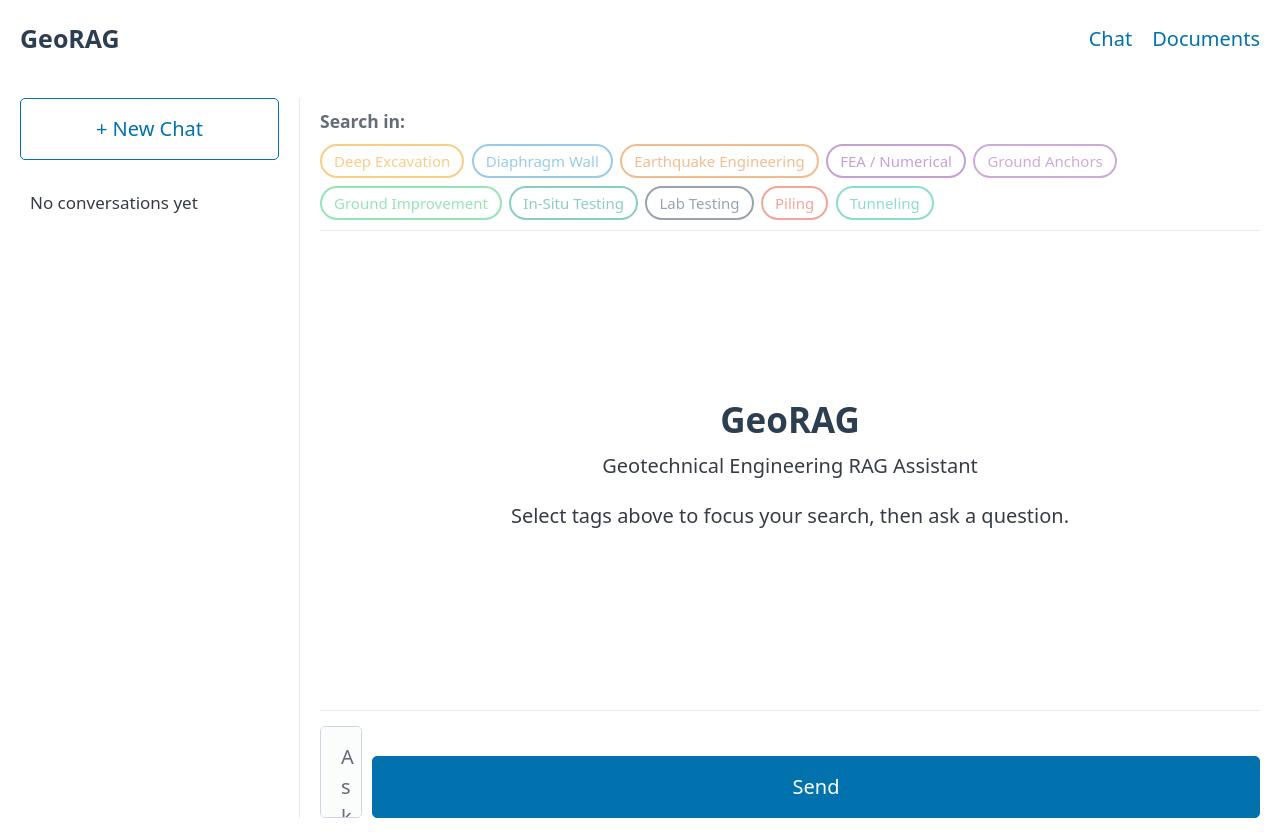
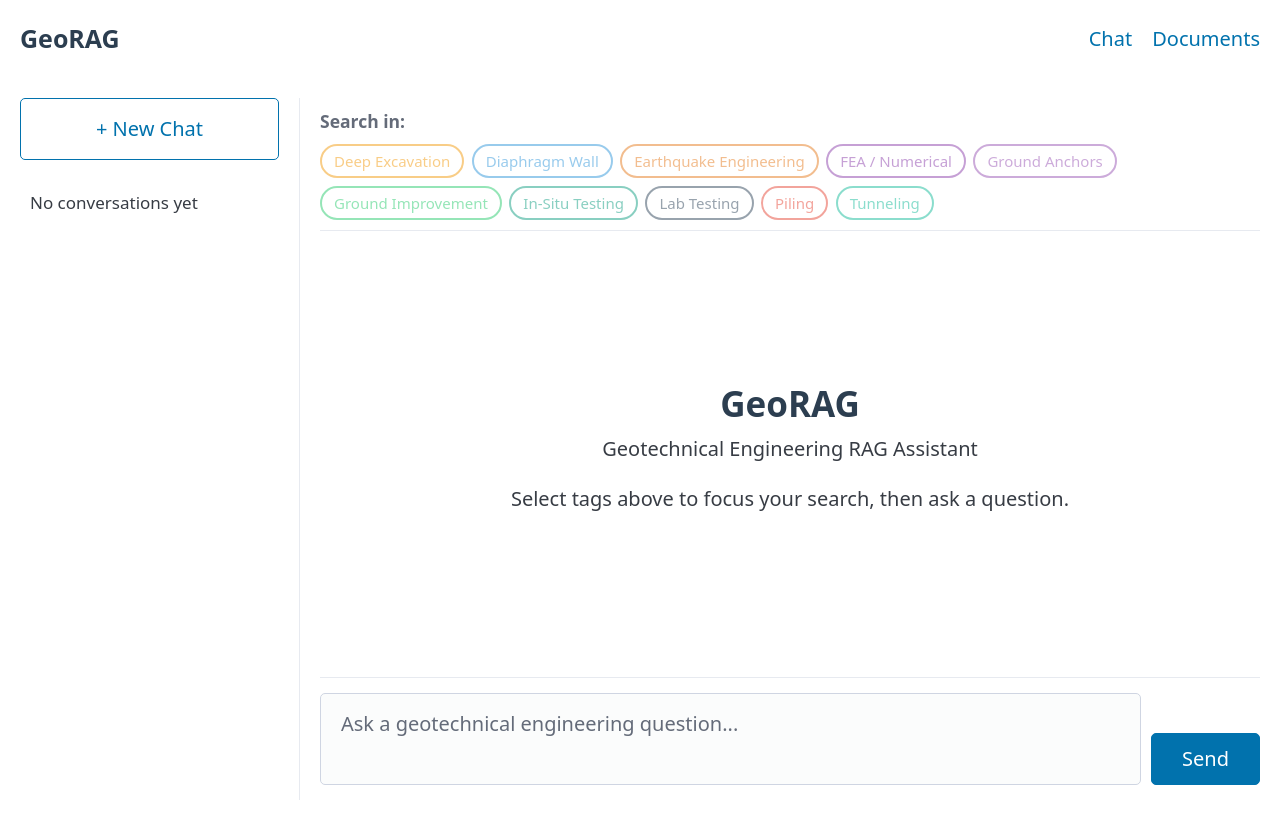
Before and after one commit to hetGE/georag, a FastAPI app: page / in a window 1280 px wide. After the commit the page ends 800 px from the top, so only its background shows below. Run offline with FastAPI, Linux system fonts and the light colour scheme; data comes from the database, SQL or seed files in the repository; data that the repository does not hold is empty.

Commit message:
Fix chat layout clipping and documents page scroll
- Replace global overflow:hidden hack with proper flexbox layout
- Body is flex column filling 100dvh, main fills remaining space
- Chat page: use height:100% instead of calc(), flex-shrink:0 on input area
- Documents page: main overflow:auto allows normal scrolling
- Fix start.sh line endings (CRLF -> LF)
- Constrain Send button width

Co-Authored-By: Claude Opus 4.6 <noreply@anthropic.com>

```diff
--- a/frontend/static/css/app.css
+++ b/frontend/static/css/app.css
@@ -5,6 +5,30 @@
     --accent-color: #3498db;
     --sidebar-width: 280px;
     --chat-max-width: 900px;
+}
+
+/* Page-level flex layout */
+body {
+    display: flex;
+    flex-direction: column;
+    height: 100dvh;
+    margin: 0;
+    overflow: hidden;
+}
+
+nav.container-fluid {
+    flex-shrink: 0;
+}
+
+main.container-fluid {
+    flex: 1;
+    min-height: 0;
+    padding-bottom: 0;
+    overflow: auto;
+}
+
+main.container-fluid:has(.chat-layout) {
+    overflow: hidden;
 }
 
 /* Navigation */
@@ -22,7 +46,8 @@ nav a.active {
 /* Chat Layout */
 .chat-layout {
     display: flex;
-    height: calc(100vh - 80px);
+    height: 100%;
+    overflow: hidden;
     gap: 1rem;
 }
 
@@ -90,6 +115,8 @@ nav a.active {
     display: flex;
     flex-direction: column;
     min-width: 0;
+    min-height: 0;
+    overflow: hidden;
 }
 
 /* Tag Selector */
@@ -99,6 +126,7 @@ nav a.active {
     gap: 0.5rem;
     padding: 0.5rem 0;
     flex-wrap: wrap;
+    flex-shrink: 0;
     border-bottom: 1px solid var(--pico-muted-border-color);
     margin-bottom: 0.5rem;
 }
@@ -205,7 +233,8 @@ nav a.active {
 /* Chat Input */
 .chat-input-area {
     border-top: 1px solid var(--pico-muted-border-color);
-    padding-top: 0.75rem;
+    padding: 0.75rem 0;
+    flex-shrink: 0;
 }
 
 .chat-form {
@@ -226,6 +255,9 @@ nav a.active {
     margin-bottom: 0;
     white-space: nowrap;
     height: fit-content;
+    width: auto;
+    padding: 0.5rem 1.5rem;
+    flex-shrink: 0;
 }
 
 /* Documents Layout */
```
Also changed, not shown: 1 other file.
